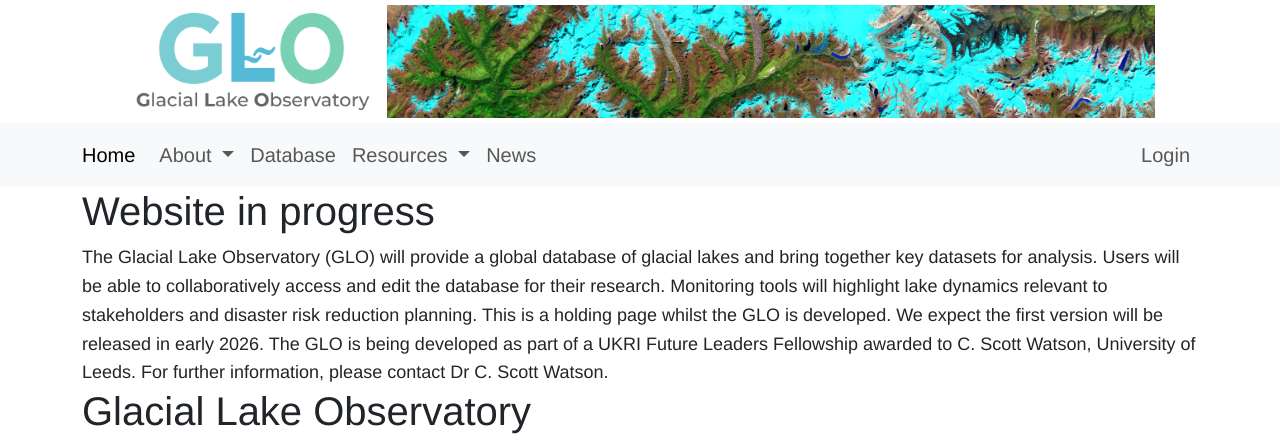
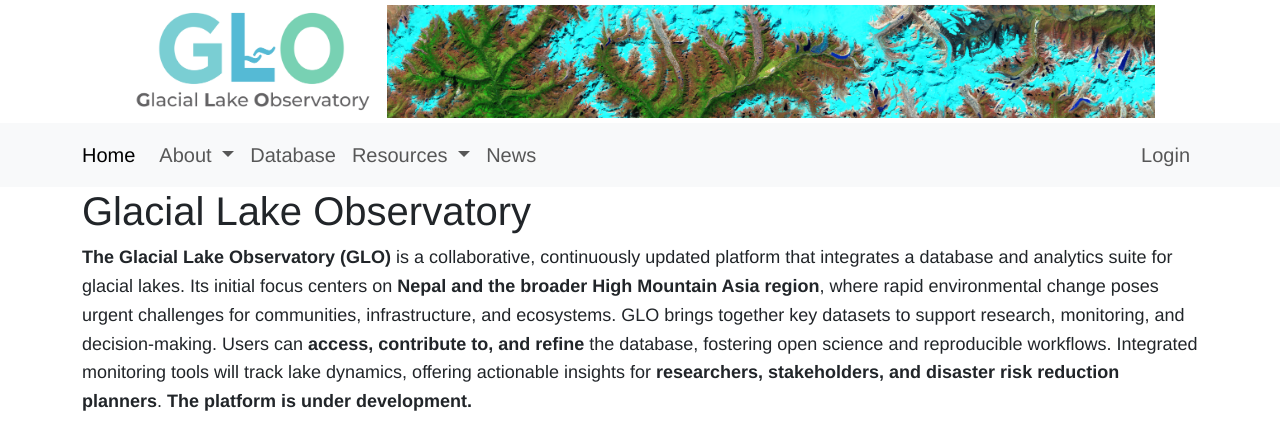
Before and after one commit to cemac/Glacial_Lake_Observatory, a Flask app: page / in a window 1280 px wide. Shown: the top 442 px of the page. Run offline with Flask 3, Linux system fonts and the light colour scheme.

Commit message:
update alt text and minor text edits

```diff
--- a/FRONTEND/GloApp/templates/about-team.html.j2
+++ b/FRONTEND/GloApp/templates/about-team.html.j2
@@ -128,7 +128,7 @@ Delhi School of Economics,</p>
     <div class="d-flex align-items-center bg-white shadow-sm rounded p-3">
       <img src="/static/images/logos/institution_logos/Carnegie_Mellon_University.png" alt="University of Carnegie logo" class="staff-photo me-3" style="width: 80px; height: auto; border-radius: 0;">
       <div>
-        <h5 class="mb-1">University of Carnegie</h5>
+        <h5 class="mb-1">Carnegie Mellon University</h5>
         <p class="mb-0 text-muted">Dr. David Rounce</p>
         <p class="mb-0 text-muted">Department of Civil and Environmental Engineering, Carnegie Mellon University, USA</p>
       </div>
--- a/FRONTEND/GloApp/templates/about-whatwedo.html.j2
+++ b/FRONTEND/GloApp/templates/about-whatwedo.html.j2
@@ -6,17 +6,17 @@
 <br>
 <h2>Research</h2>
 <br>
-<img src="/static/images/About/Team/about_research.png" alt="Research schematic" title="Research Schematic" style="width: 70%;">
+<img src="/static/images/About/Team/about_research.png" alt="Research schematic illustrating the types of analyses we conduct" title="Research Schematic" style="width: 70%;">
 <br>
 <br>
 <h2>Fieldwork</h2>
 <br>
-<img src="/static/images/About/Team/about_fieldwork.png" alt="Fieldwork schematic" title="Fieldwork Schematic" style="width: 70%;">
+<img src="/static/images/About/Team/about_fieldwork.png" alt="Research schematic illustrating the types of methods we use during fieldwork" title="Fieldwork Schematic" style="width: 70%;">
 <br>
 <br>
 <h2>Outreach</h2>
 <br>
-<img src="/static/images/About/Team/about_outreach.png" alt="Outreach schematic" title="Outreach Schematic" style="width: 70%;">
+<img src="/static/images/About/Team/about_outreach.png" alt="Research schematic illustrating methods used during outreach " title="Outreach Schematic" style="width: 70%;">
 <br>
 <div>
 
--- a/FRONTEND/GloApp/templates/home.html.j2
+++ b/FRONTEND/GloApp/templates/home.html.j2
@@ -2,17 +2,7 @@
 
 {% block body %}
 
-<div>
-<h1>Website in progress</h1>
 
-
-The Glacial Lake Observatory (GLO) will provide a global database of glacial lakes and bring together key datasets for analysis. Users will be able to collaboratively access and edit the database for their research. Monitoring tools will highlight lake dynamics relevant to stakeholders and disaster risk reduction planning.
-
-This is a holding page whilst the GLO is developed. We expect the first version will be released in early 2026. The GLO is being developed as part of a UKRI Future Leaders Fellowship awarded to C. Scott Watson, University of Leeds. For further information, please contact Dr C. Scott Watson.
-
-</div>
-
-<div>
 <h1>Glacial Lake Observatory</h1>
 
 <b>The Glacial Lake Observatory (GLO)</b> is a collaborative, continuously updated platform that integrates a database and analytics suite for glacial lakes. Its initial focus centers on <b>Nepal and the broader High Mountain Asia region</b>, where rapid environmental change poses urgent challenges for communities, infrastructure, and ecosystems.
@@ -20,6 +10,9 @@ This is a holding page whilst the GLO is developed. We expect the first version
 GLO brings together key datasets to support research, monitoring, and decision-making. Users can <b>access, contribute to, and refine</b> the database, fostering open science and reproducible workflows. Integrated monitoring tools will track lake dynamics, offering actionable insights for <b>researchers, stakeholders, and disaster risk reduction planners</b>.
 
 <b>The platform is under development.</b>
+
+<br>
+<br>
 
 <div style="max-width: 800px; margin: auto;">
     <img src="/static/Photo_video_gallery/content/DJI_0515_20171030.JPG" alt="Drone shot of glacial lake in Nepal from field work" title="Drone shot of glacial lake in Nepal" style="width: 100%; height: auto;">
```
Also changed, not shown: FRONTEND/GloApp/templates/about-project.html.j2 (+4 -4 lines), FRONTEND/GloApp/static/newsletter_feb2026.jpg (added).
